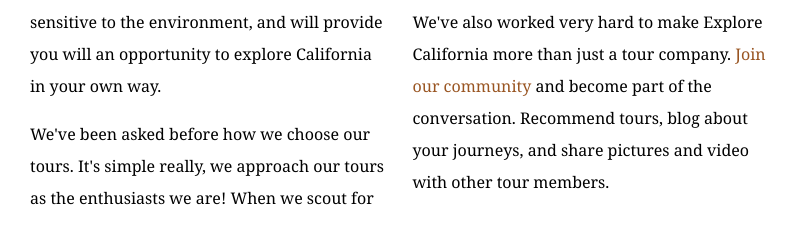
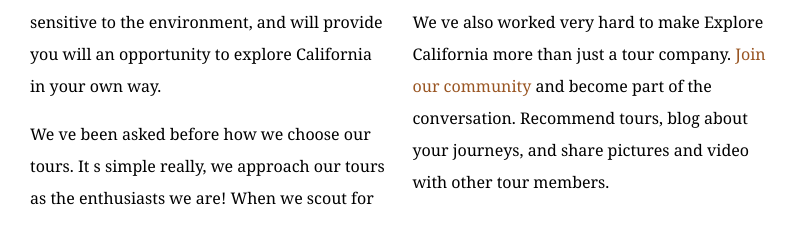
Before and after one commit to mrmohitg/mycity, a plain HTML site: page mission.html in a window 1280 px wide. Shown: the part 998-1246 px from the top of the page, 485-1280 px from the left. Drawn offline with Linux system fonts and the light colour scheme.

Commit message:
Change quotes

```diff
--- a/mission.html
+++ b/mission.html
@@ -64,8 +64,8 @@
           <div class="multiCol">
             <p>We are passionate about California and preserving the abundant resources that make it so unique. Our goal at Explore California is to transform your vacation into an adventure that will educate, inspire, and energize you unlike any other.</p>
             <p>Our tours are crafted around our central mission, and are designed to engage you in a unique and fulfilling way. All our tours are sensitive to the environment, and will provide you will an opportunity to explore California in your own way.</p>
-            <p>We've been asked before how we choose our tours. It's simple really, we approach our tours as the enthusiasts we are! When we scout for locations, choose tour options, or explore the surrounding area for exciting side-tours, we ask ourselves one question, &quot;is this something we would want to do?&quot; We also look very carefully at a tour's potential impact. We choose tours that are as environmentally sensitive as we are, and that expose people to amazing diversity of California's people, places, and wildlife!</p>
-            <p>We've also worked very hard to make Explore California more than just a tour company. <a href="explorers/join.html">Join our community</a> and become part of the conversation. Recommend tours, blog about your journeys, and share pictures and video with other tour members.</p>
+            <p>We ve been asked before how we choose our tours. It s simple really, we approach our tours as the enthusiasts we are! When we scout for locations, choose tour options, or explore the surrounding area for exciting side-tours, we ask ourselves one question, &ldquo;is this something we would want to do?&rdquo; We also look very carefully at a tour's potential impact. We choose tours that are as environmentally sensitive as we are, and that expose people to amazing diversity of California's people, places, and wildlife!</p>
+            <p>We ve also worked very hard to make Explore California more than just a tour company. <a href="explorers/join.html">Join our community</a> and become part of the conversation. Recommend tours, blog about your journeys, and share pictures and video with other tour members.</p>
           </div>
         </div>
       </div>
```
